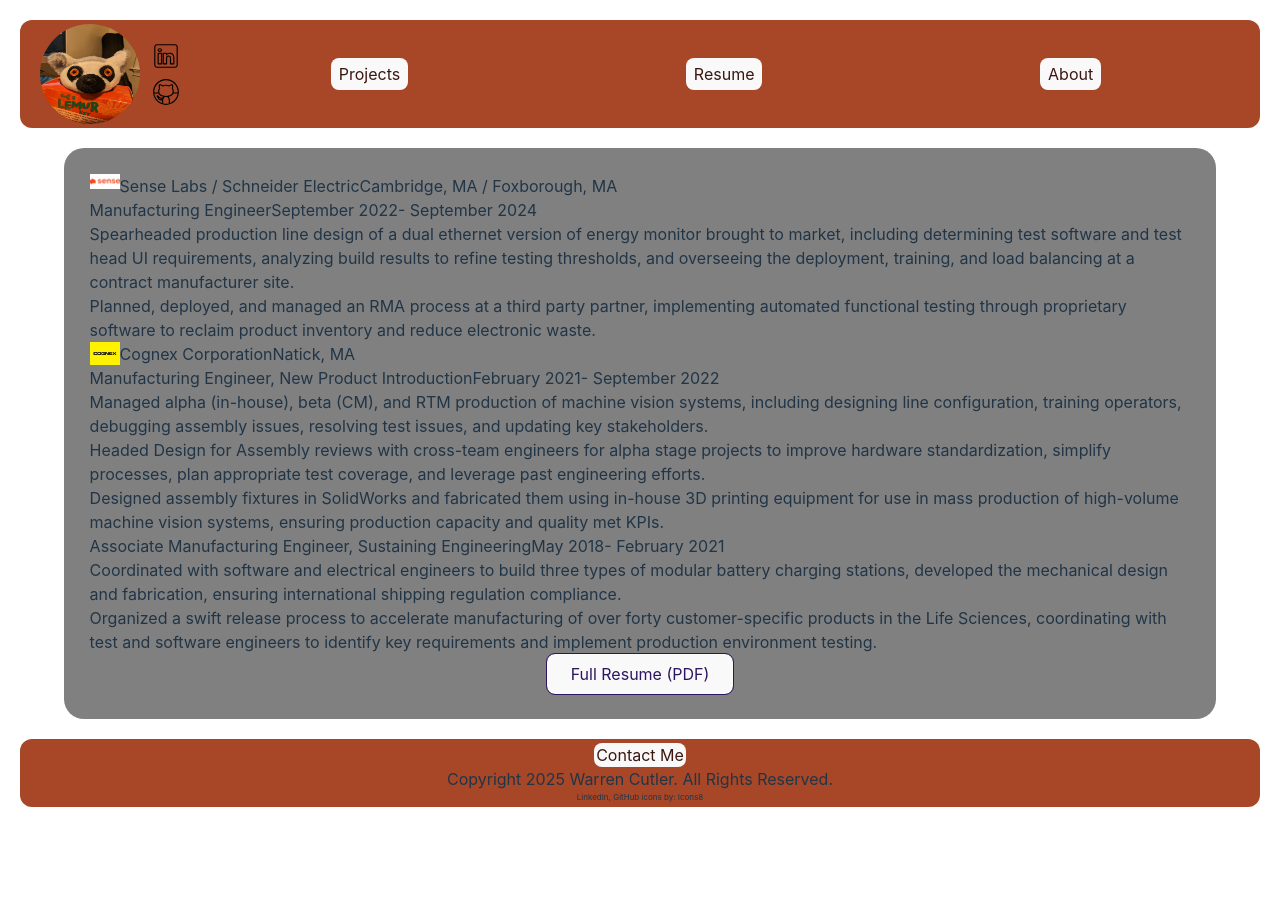
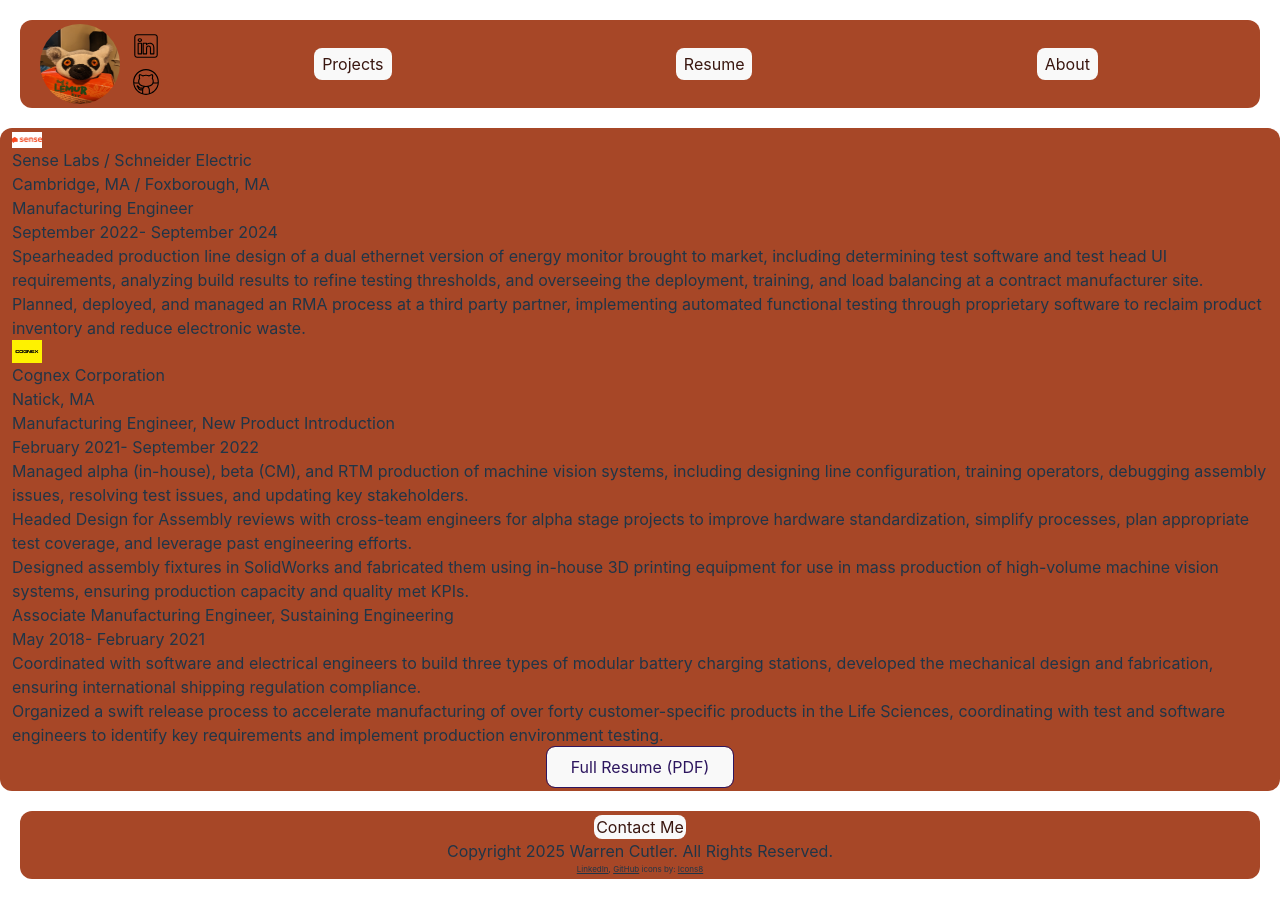
Before and after one commit to warren-cutler/warren-cutler-website, a React (Vite) app: page /resume in a window 1280 px wide. Before the commit the page ends 827 px from the top, so only its background shows below. Built offline with nearby package versions, Linux system fonts and the light colour scheme.

Commit message:
create: Card generic component. Convert Projects Page to tailwind and Card generic

```diff
--- a/src/containers/Footer.tsx
+++ b/src/components/Footer.tsx
@@ -1,14 +1,14 @@
 import { Link } from 'react-router-dom';
 
 //components
-import { Button } from '../components/generics/Button';
-import {NavBar} from '../components/generics/NavBar'
+import { Button } from './generics/Button';
+import { NavBar } from './generics/NavBar';
 
 export const Footer = () => {
   const currentTime = new Date();
 
   return (
-    <NavBar orientation={"col"}>
+    <NavBar orientation={'col'}>
       <Link to='/contact'>
         <Button size={'thin'}>Contact Me</Button>
       </Link>
@@ -16,17 +16,25 @@
         Copyright {currentTime.getFullYear()} Warren Cutler. All Rights
         Reserved.
       </p>
-      <div className='text-[0.5em]'>
+      <div className='text-[0.5em] '>
         <p>
-          <a target='_blank' href='https://icons8.com/icon/447/linkedin'>
+          <a
+            target='_blank'
+            className='underline'
+            href='https://icons8.com/icon/447/linkedin'
+          >
             LinkedIn
           </a>
           ,&nbsp;
-          <a target='_blank' href='https://icons8.com/icon/12598/github'>
+          <a
+            target='_blank'
+            className='underline'
+            href='https://icons8.com/icon/12598/github'
+          >
             GitHub
           </a>
           &nbsp;icons by:&nbsp;
-          <a target='_blank' href='https://icons8.com'>
+          <a target='_blank' className='underline' href='https://icons8.com'>
             Icons8
           </a>
         </p>
--- a/src/containers/Header.tsx
+++ b/src/components/Header.tsx
@@ -1,20 +1,20 @@
 import { Link } from 'react-router-dom';
 
 //components
-import { Button } from '../components/generics/Button';
-import { NavBar } from '../components/generics/NavBar';
+import { Button } from './generics/Button';
+import { NavBar } from './generics/NavBar';
 
 export const Header = () => {
   return (
     <NavBar>
-      <Link to='/'>
+      <Link to='/' className='shrink-0'>
         <img
-          className='rounded-full w-25 h-25'
+          className='rounded-full w-20 h-20'
           src='/src/assets/wc-headshot.jpg'
           alt='Warren Cutler headshot; click to return to website landing page'
         ></img>
       </Link>
-      <div className='flex-col px-3'>
+      <div className='flex-col px-3 shrink-1'>
         <a href='https://www.linkedin.com/in/warren-cutler/' target='_blank'>
           <img
             className='w-7 h-7 mb-2'
--- a/src/components/ProjectCard.tsx
+++ /dev/null
@@ -1,15 +0,0 @@
-//types
-import {Project} from '../types'
-
-export const ProjectCard = (project: Project) => {
-
-    return (
-        <div className = 'projectCard'>
-            <img src={project.imagePath} height='200' width='200'></img>
-            <p>{project.name}</p>
-            <p>{project.description}</p>
-            <p>{project.linkUrl ? project.linkUrl : ''}</p>
-            <p>{project.status}</p>
-        </div>
-    )
-}
--- /dev/null
+++ b/src/components/generics/Card.tsx
@@ -0,0 +1,41 @@
+import cx from 'classnames';
+import { useMemo } from 'react';
+
+interface CardProps {
+  orientation?: 'row' | 'col';
+  background?: boolean;
+  padSize?: 's' | 'm' | 'l' | 'none';
+  children: React.ReactNode;
+}
+
+export const Card = ({
+  orientation = 'row',
+  background = true,
+  padSize = 'm',
+  children,
+}: CardProps) => {
+  const padSizeStyle = useMemo(() => {
+
+    if (padSize === 'l') return 'px-5 py-1 ';
+    if (padSize === 'm') return 'px-3 py-1 ';
+    if (padSize === 's') return 'px-1  py-1 ';
+  }, [padSize]);
+
+  const layoutStyle = useMemo(() => {
+    if (orientation === 'col') return 'flex flex-col';
+    if (orientation === 'row') return 'flex ';
+  }, [orientation]);
+
+  return (
+    <div
+      className={cx(
+        ' rounded-xl items-center text-wrap flex-wrap min-w-sm',
+        layoutStyle,
+        background ? ' bg-primary-700' : '',
+        padSizeStyle
+      )}
+    >
+      {children}
+    </div>
+  );
+};
--- a/src/containers/ProjectsPage.tsx
+++ /dev/null
@@ -1,18 +0,0 @@
-//types
-import { Project } from '../types';
-//data
-import { projectsData } from '../data/projectsData';
-//components
-import { ProjectCard } from '../components/ProjectCard';
-
-export const ProjectsPage = () => {
-  const projects: Project[] = projectsData;
-
-  return (
-    <div className='projectsContainer'>
-      {projects.map((project, idx) => {
-        return <ProjectCard key={'Project-' + idx} {...project}></ProjectCard>;
-      })}
-    </div>
-  );
-};
--- a/src/index.css
+++ b/src/index.css
@@ -65,65 +65,3 @@
     background-color: #f9f9f9;
   }
 }
-
-.footerBar {
-  align-self: flex-end;
-  box-sizing: border-box;
-  display: flex;
-  flex-direction: column;
-  place-items: center;
-  background-color: gray;
-  border-radius: 8px;
-  margin-left: 1.5vw;
-  margin-right: 1.5vw;
-  margin-bottom: 10px;
-  margin-top: 10px;
-  padding-left: 5vw;
-  padding-right: 5vw;
-  padding-top: 1em;
-  padding-bottom: 1em;
-  font-size: 1em;
-}
-
-.projectsContainer {
-  display: flex;
-  justify-content: space-around;
-  flex-wrap: wrap;
-  width: 90vw;
-  margin-right: 5vw;
-  margin-left: 5vw;
-}
-
-.projectCard {
-  display: flex;
-  flex-direction: column;
-  place-items: center;
-  border-radius: 20px;
-  background-color: gray;
-  margin: 10px;
-  max-width: 500px;
-}
-
-.logoLinks {
-  font-size: 0.5em;
-}
-
-.companyInfo {
-  display: flex;
-}
-
-.roleInfo {
-  display: flex;
-}
-
-.resumeContainer {
-  display: flex;
-  flex-direction: column;
-  justify-content: flex-start;
-  border-radius: 20px;
-  background-color: gray;
-  max-width: 90vw;
-  margin-right: 5vw;
-  margin-left: 5vw;
-  padding: 2%;
-}
--- /dev/null
+++ b/src/pages/ProjectsPage.tsx
@@ -0,0 +1,26 @@
+//types
+import { Project } from '../types';
+//data
+import { projectsData } from '../data/projectsData';
+//components
+import { Card } from '../components/generics/Card';
+
+export const ProjectsPage = () => {
+  const projects: Project[] = projectsData;
+
+  return (
+    <div className='grid grid-cols-[repeat(auto-fill,minmax(384px,1fr))] px-5 m-5 py-1 gap-[2vw] justify-center min-w-sm'>
+      {projects.map((project) => {
+        return (
+          <Card padSize='m' orientation={'col'}>
+            <img src={project.imagePath} height='200' width='200'></img>
+            <p>{project.name}</p>
+            <p>{project.description}</p>
+            <p>{project.linkUrl ? project.linkUrl : ''}</p>
+            <p>{project.status}</p>
+          </Card>
+        );
+      })}
+    </div>
+  );
+};
--- a/src/containers/ResumePage.tsx
+++ b/src/pages/ResumePage.tsx
@@ -5,12 +5,13 @@
 //components
 import { JobCard } from '../components/JobCard';
 import { Button } from '../components/generics/Button';
+import { Card } from '../components/generics/Card';
 
 export const ResumePage = () => {
   const jobs: Job[] = jobsData;
 
   return (
-    <div className='resumeContainer'>
+    <Card orientation='col'>
       {jobs.map((job, idx) => {
         return <JobCard key={'Job-' + idx} {...job}></JobCard>;
       })}
@@ -21,6 +22,6 @@
           </Button>
         </a>
       </div>
-    </div>
+    </Card>
   );
 };
```
Also changed, not shown: src/App.tsx (+7 -7 lines), src/pages/AboutPage.tsx (renamed from src/containers/AboutPage.tsx), src/pages/ContactPage.tsx (renamed from src/containers/ContactPage.tsx), src/pages/LandingPage.tsx (renamed from src/containers/LandingPage.tsx).
